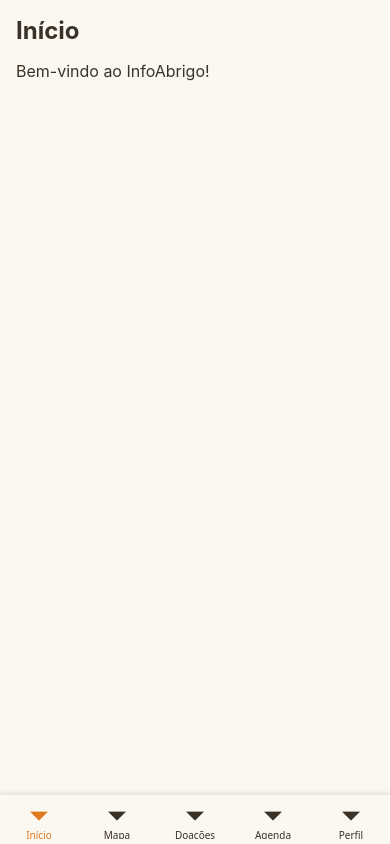
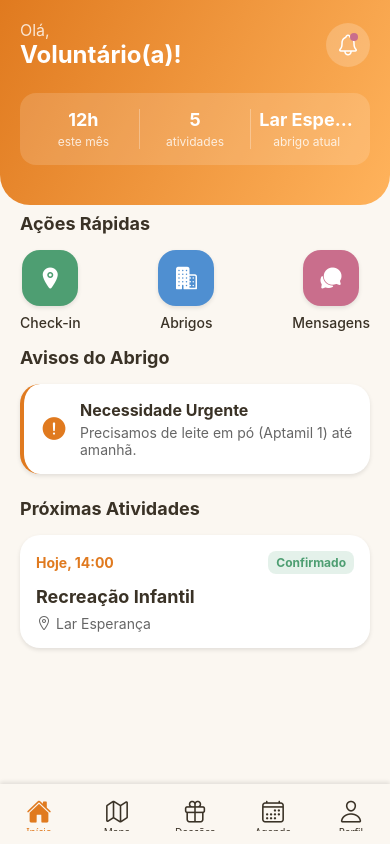
Before and after one commit to Paulo0332/InfoAbrigo, a React Native app: screen / in a window 390 px wide. Built offline with nearby package versions, Linux system fonts and the light colour scheme.

Commit message:
feat(home): Adiciona ícones na navegação e layout completo da Home conforme mockup

```diff
--- a/package.json
+++ b/package.json
@@ -10,9 +10,11 @@
   },
   "dependencies": {
     "@expo/ngrok": "^4.1.3",
+    "@expo/vector-icons": "^15.0.2",
     "@react-navigation/bottom-tabs": "^7.18.18",
     "@react-navigation/native": "^7.3.18",
     "expo": "^57.0.0",
+    "expo-linear-gradient": "~57.0.1",
     "expo-status-bar": "~57.0.1",
     "react": "19.2.3",
     "react-native": "0.86.3",
--- a/src/navigation/AppNavigator.js
+++ b/src/navigation/AppNavigator.js
@@ -1,4 +1,5 @@
 import { createBottomTabNavigator } from '@react-navigation/bottom-tabs';
+import { Ionicons } from '@expo/vector-icons';
 import { colors } from '../theme/colors';
 
 import HomeScreen from '../screens/HomeScreen';
@@ -12,7 +13,7 @@ const Tab = createBottomTabNavigator();
 export default function AppNavigator() {
   return (
     <Tab.Navigator
-      screenOptions={{
+      screenOptions={({ route }) => ({
         headerShown: false,
         tabBarActiveTintColor: colors.primary,
         tabBarInactiveTintColor: colors.textMain,
@@ -24,8 +25,28 @@ export default function AppNavigator() {
           shadowOffset: { width: 0, height: -2 },
           shadowOpacity: 0.1,
           shadowRadius: 4,
-        }
-      }}
+          height: 60,
+          paddingBottom: 8,
+          paddingTop: 8,
+        },
+        tabBarIcon: ({ focused, color, size }) => {
+          let iconName;
+
+          if (route.name === 'Início') {
+            iconName = focused ? 'home' : 'home-outline';
+          } else if (route.name === 'Mapa') {
+            iconName = focused ? 'map' : 'map-outline';
+          } else if (route.name === 'Doações') {
+            iconName = focused ? 'gift' : 'gift-outline';
+          } else if (route.name === 'Agenda') {
+            iconName = focused ? 'calendar' : 'calendar-outline';
+          } else if (route.name === 'Perfil') {
+            iconName = focused ? 'person' : 'person-outline';
+          }
+
+          return <Ionicons name={iconName} size={size} color={color} />;
+        },
+      })}
     >
       <Tab.Screen name="Início" component={HomeScreen} />
       <Tab.Screen name="Mapa" component={MapScreen} />
--- a/src/screens/HomeScreen.js
+++ b/src/screens/HomeScreen.js
@@ -1,14 +1,274 @@
-import { Text, View } from 'react-native';
+import { Text, View, ScrollView, StyleSheet, Pressable } from 'react-native';
 import { SafeAreaView } from 'react-native-safe-area-context';
+import { LinearGradient } from 'expo-linear-gradient';
+import { Ionicons } from '@expo/vector-icons';
+import { colors } from '../theme/colors';
 import { globalStyles } from '../theme/styles';
 
 export default function HomeScreen() {
   return (
-    <SafeAreaView style={globalStyles.container} edges={['top']}>
-      <View style={{ padding: 16 }}>
-        <Text style={globalStyles.title}>Início</Text>
-        <Text style={globalStyles.text}>Bem-vindo ao InfoAbrigo!</Text>
-      </View>
+    <SafeAreaView style={styles.safeArea} edges={['top']}>
+      <ScrollView style={styles.container} showsVerticalScrollIndicator={false}>
+
+        {/* Cabeçalho */}
+        <LinearGradient
+          colors={[colors.primary, colors.primaryGradient]}
+          start={{ x: 0, y: 0 }}
+          end={{ x: 1, y: 1 }}
+          style={styles.header}
+        >
+          <View style={styles.headerTop}>
+            <View>
+              <Text style={styles.greeting}>Olá,</Text>
+              <Text style={styles.userName}>Voluntário(a)!</Text>
+            </View>
+            <Pressable style={styles.notificationBtn}>
+              <Ionicons name="notifications-outline" size={24} color="#FFF" />
+              <View style={styles.badge} />
+            </Pressable>
+          </View>
+
+          {/* Indicadores Rápidos */}
+          <View style={styles.statsContainer}>
+            <View style={styles.statBox}>
+              <Text style={styles.statValue}>12h</Text>
+              <Text style={styles.statLabel}>este mês</Text>
+            </View>
+            <View style={styles.statDivider} />
+            <View style={styles.statBox}>
+              <Text style={styles.statValue}>5</Text>
+              <Text style={styles.statLabel}>atividades</Text>
+            </View>
+            <View style={styles.statDivider} />
+            <View style={styles.statBox}>
+              <Text style={styles.statValue} numberOfLines={1}>Lar Esperança</Text>
+              <Text style={styles.statLabel}>abrigo atual</Text>
+            </View>
+          </View>
+        </LinearGradient>
+
+        <View style={styles.content}>
+          {/* Ações Rápidas */}
+          <Text style={styles.sectionTitle}>Ações Rápidas</Text>
+          <View style={styles.quickActions}>
+            <Pressable style={styles.actionBtn}>
+              <View style={[styles.actionIcon, { backgroundColor: colors.supportGreen }]}>
+                <Ionicons name="location" size={24} color="#FFF" />
+              </View>
+              <Text style={styles.actionText}>Check-in</Text>
+            </Pressable>
+            <Pressable style={styles.actionBtn}>
+              <View style={[styles.actionIcon, { backgroundColor: colors.supportBlue }]}>
+                <Ionicons name="business" size={24} color="#FFF" />
+              </View>
+              <Text style={styles.actionText}>Abrigos</Text>
+            </Pressable>
+            <Pressable style={styles.actionBtn}>
+              <View style={[styles.actionIcon, { backgroundColor: colors.supportPink }]}>
+                <Ionicons name="chatbubbles" size={24} color="#FFF" />
+              </View>
+              <Text style={styles.actionText}>Mensagens</Text>
+            </Pressable>
+          </View>
+
+          {/* Avisos do Abrigo */}
+          <Text style={styles.sectionTitle}>Avisos do Abrigo</Text>
+          <View style={[globalStyles.card, styles.warningCard]}>
+            <Ionicons name="alert-circle" size={28} color={colors.primary} />
+            <View style={styles.warningTextContainer}>
+              <Text style={styles.warningTitle}>Necessidade Urgente</Text>
+              <Text style={styles.warningDesc}>Precisamos de leite em pó (Aptamil 1) até amanhã.</Text>
+            </View>
+          </View>
+
+          {/* Próximas Atividades */}
+          <Text style={styles.sectionTitle}>Próximas Atividades</Text>
+          <View style={globalStyles.card}>
+            <View style={styles.activityHeader}>
+              <Text style={styles.activityDate}>Hoje, 14:00</Text>
+              <View style={styles.badgeTag}>
+                <Text style={styles.badgeText}>Confirmado</Text>
+              </View>
+            </View>
+            <Text style={styles.activityTitle}>Recreação Infantil</Text>
+            <View style={styles.activityLocation}>
+              <Ionicons name="location-outline" size={16} color="#666" />
+              <Text style={styles.activityLocationText}>Lar Esperança</Text>
+            </View>
+          </View>
+
+        </View>
+      </ScrollView>
     </SafeAreaView>
   );
 }
+
+const styles = StyleSheet.create({
+  safeArea: {
+    flex: 1,
+    backgroundColor: colors.primary, // Para a cor de fundo do notch/status bar acompanhar o header
+  },
+  container: {
+    flex: 1,
+    backgroundColor: colors.backgroundLight,
+  },
+  header: {
+    paddingHorizontal: 20,
+    paddingTop: 20,
+    paddingBottom: 40,
+    borderBottomLeftRadius: 30,
+    borderBottomRightRadius: 30,
+  },
+  headerTop: {
+    flexDirection: 'row',
+    justifyContent: 'space-between',
+    alignItems: 'center',
+    marginBottom: 24,
+  },
+  greeting: {
+    fontSize: 16,
+    color: 'rgba(255, 255, 255, 0.8)',
+  },
+  userName: {
+    fontSize: 24,
+    fontWeight: 'bold',
+    color: '#FFF',
+  },
+  notificationBtn: {
+    width: 44,
+    height: 44,
+    borderRadius: 22,
+    backgroundColor: 'rgba(255, 255, 255, 0.2)',
+    justifyContent: 'center',
+    alignItems: 'center',
+  },
+  badge: {
+    position: 'absolute',
+    top: 10,
+    right: 12,
+    width: 8,
+    height: 8,
+    borderRadius: 4,
+    backgroundColor: colors.supportPink,
+  },
+  statsContainer: {
+    flexDirection: 'row',
+    justifyContent: 'space-between',
+    backgroundColor: 'rgba(255, 255, 255, 0.15)',
+    borderRadius: 16,
+    padding: 16,
+  },
+  statBox: {
+    flex: 1,
+    alignItems: 'center',
+  },
+  statDivider: {
+    width: 1,
+    backgroundColor: 'rgba(255, 255, 255, 0.3)',
+    marginHorizontal: 8,
+  },
+  statValue: {
+    fontSize: 18,
+    fontWeight: 'bold',
+    color: '#FFF',
+    marginBottom: 4,
+  },
+  statLabel: {
+    fontSize: 12,
+    color: 'rgba(255, 255, 255, 0.8)',
+  },
+  content: {
+    padding: 20,
+    marginTop: -20,
+  },
+  sectionTitle: {
+    fontSize: 18,
+    fontWeight: 'bold',
+    color: colors.textMain,
+    marginBottom: 16,
+    marginTop: 8,
+  },
+  quickActions: {
+    flexDirection: 'row',
+    justifyContent: 'space-between',
+    marginBottom: 8,
+  },
+  actionBtn: {
+    alignItems: 'center',
+  },
+  actionIcon: {
+    width: 56,
+    height: 56,
+    borderRadius: 18,
+    justifyContent: 'center',
+    alignItems: 'center',
+    marginBottom: 8,
+    shadowColor: '#000',
+    shadowOffset: { width: 0, height: 2 },
+    shadowOpacity: 0.1,
+    shadowRadius: 4,
+    elevation: 2,
+  },
+  actionText: {
+    fontSize: 14,
+    color: colors.textMain,
+    fontWeight: '500',
+  },
+  warningCard: {
+    flexDirection: 'row',
+    alignItems: 'center',
+    borderLeftWidth: 4,
+    borderLeftColor: colors.primary,
+  },
+  warningTextContainer: {
+    marginLeft: 12,
+    flex: 1,
+  },
+  warningTitle: {
+    fontSize: 16,
+    fontWeight: 'bold',
+    color: colors.textMain,
+    marginBottom: 4,
+  },
+  warningDesc: {
+    fontSize: 14,
+    color: '#666',
+  },
+  activityHeader: {
+    flexDirection: 'row',
+    justifyContent: 'space-between',
+    alignItems: 'center',
+    marginBottom: 12,
+  },
+  activityDate: {
+    fontSize: 14,
+    fontWeight: 'bold',
+    color: colors.primary,
+  },
+  badgeTag: {
+    backgroundColor: 'rgba(78, 158, 114, 0.15)',
+    paddingHorizontal: 8,
+    paddingVertical: 4,
+    borderRadius: 8,
+  },
+  badgeText: {
+    fontSize: 12,
+    color: colors.supportGreen,
+    fontWeight: 'bold',
+  },
+  activityTitle: {
+    fontSize: 18,
+    fontWeight: 'bold',
+    color: colors.textMain,
+    marginBottom: 8,
+  },
+  activityLocation: {
+    flexDirection: 'row',
+    alignItems: 'center',
+  },
+  activityLocationText: {
+    fontSize: 14,
+    color: '#666',
+    marginLeft: 4,
+  },
+});
```
Also changed, not shown: 1 other file (tests, documents, lock files or other folders).
